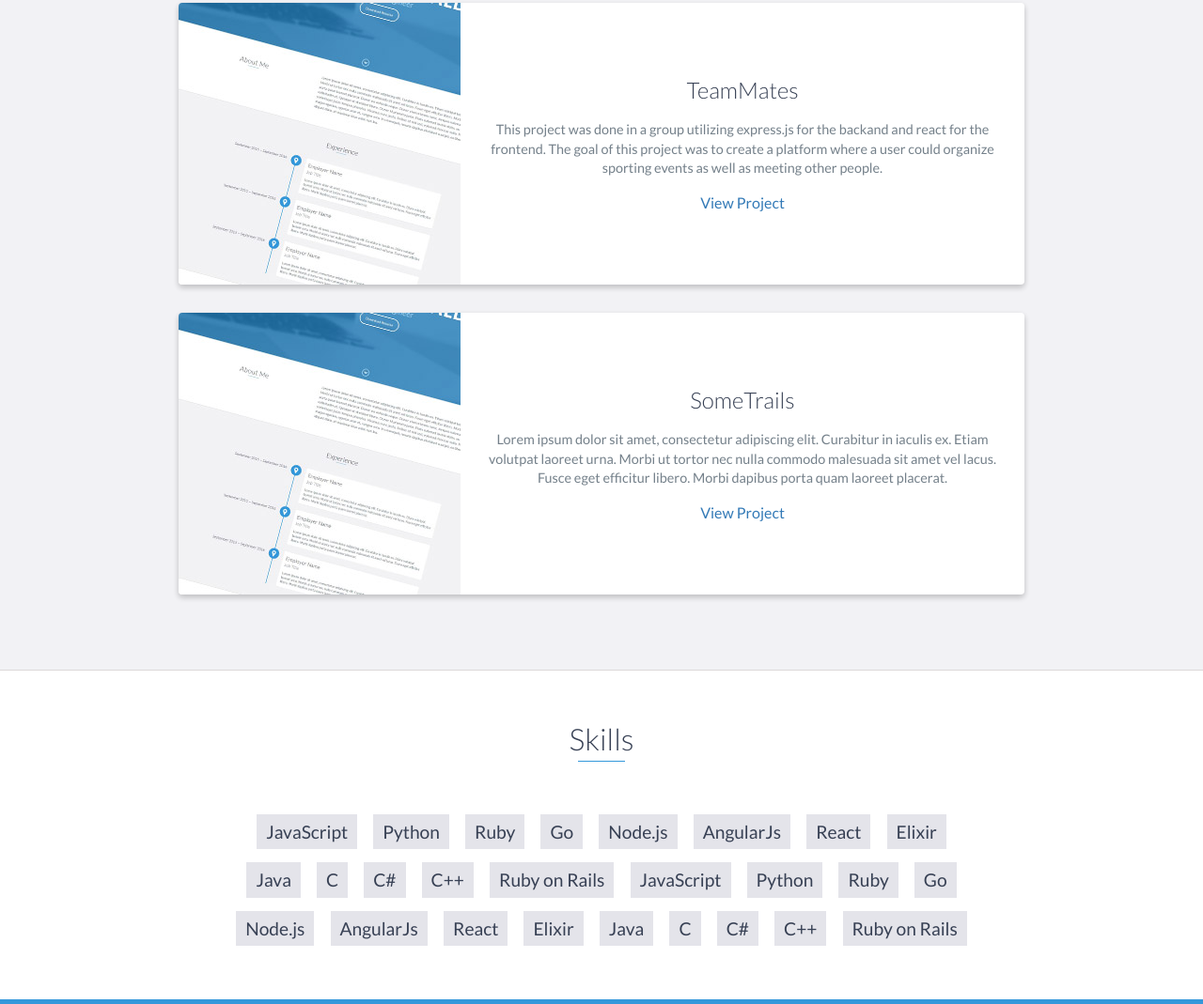
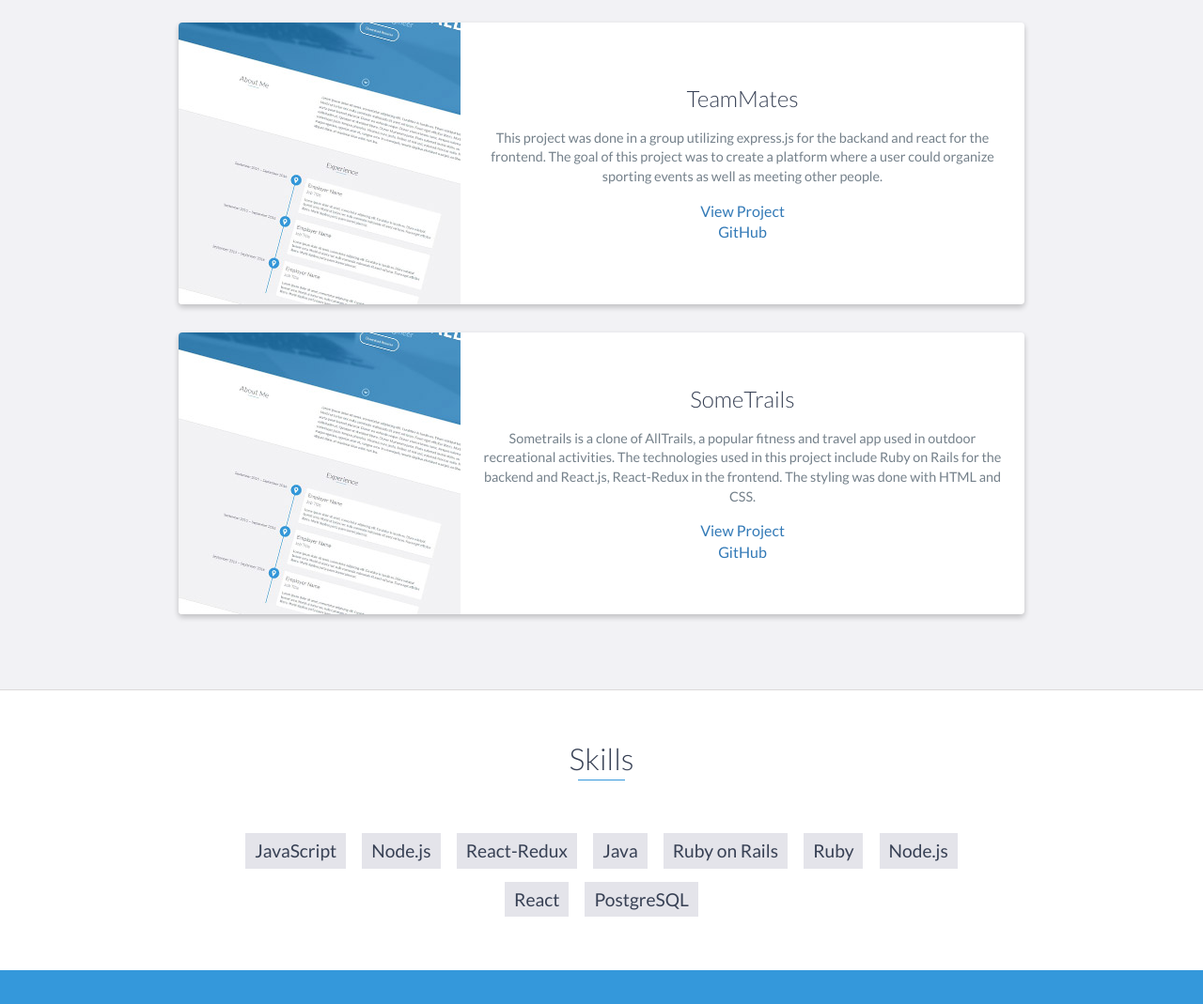
Before and after one commit to erklee/Portfolio, a website: page index.html in a window 1280 px wide. Shown: the part 1863-2932 px from the top of the page at 94% size. Drawn offline with nearby package versions, Linux system fonts and the light colour scheme.

Commit message:
update education

```diff
--- a/index.html
+++ b/index.html
@@ -84,16 +84,17 @@
     <div id="experience" class="background-alt">
         <h2 class="heading">Experience</h2>
         <div id="experience-timeline">
-            <div data-date="September 2015 – September 2016">
+            <div data-date="October 2023 – Present">
                 <h3>FullStack Engineer</h3>
                 <h4></h4>
                 <p>
-                    Lorem ipsum dolor sit amet, consectetur adipiscing elit. Curabitur in iaculis ex. Etiam volutpat laoreet urna. Morbi ut tortor nec nulla commodo malesuada sit amet vel lacus. Fusce eget efficitur libero. Morbi dapibus porta quam laoreet placerat.
+                    As a Full Stack Engineer, I developed secure, dynamic web applications using JavaScript frameworks and techniques. I implemented user authentication systems to safeguard sensitive data, with BCrypt Hashing Function for enhanced security and data integrity. In the frontend, used React Auth Routes, preventing the exposure of plain text passwords and allowing access to user-specific data and features.
                 </p>
+
             </div>
 
             <!-- <div data-date="September 2015 – September 2016">
-                <h3>Employer Name</h3>
+                <h3>Employer Name</h3>¸
                 <h4>Job Title</h4>
                 <p>
                     Lorem ipsum dolor sit amet, consectetur adipiscing elit. Curabitur in iaculis ex. Etiam volutpat laoreet urna. Morbi ut tortor nec nulla commodo malesuada sit amet vel lacus. Fusce eget efficitur libero. Morbi dapibus porta quam laoreet placerat.
@@ -118,7 +119,7 @@
             <span class="education-date">Oct 2023 - Feb 2024</span>
             <h4>16 Week In-Person Full-Time Accelerated Program </h4>
             <p>
-                Completed an intensive
+
             </p>
         </div>
         <!-- End .education-block -->
@@ -157,8 +158,22 @@
                         <p>
                             This project was done in a group utilizing express.js for the backand and react for the frontend. The goal of this project was to create a platform where a user could organize sporting events as well as meeting other people.
                         </p>
-                        <a href="#">View Project</a>
+                        <a href="https://teammates.onrender.com"
+                        aria-label="source code"
+                        class="link link--icon"
+                        target="_blank"
+                        rel="noopener noreferrer">View Project</a>
+                        <div>
+                            <a href="https://github.com/erklee/TeamMates"
+                            aria-label="source code"
+                            class="link link--icon"
+                            target="_blank"
+                            rel="noopener noreferrer">GitHub</a>
+                        </div>
+
                     </div>
+
+                </div>
                     <!-- End .project-info -->
                 </div>
                 <!-- End .project -->
@@ -171,9 +186,21 @@
                     <div class="project-info">
                         <h3>SomeTrails</h3>
                         <p>
-                            Lorem ipsum dolor sit amet, consectetur adipiscing elit. Curabitur in iaculis ex. Etiam volutpat laoreet urna. Morbi ut tortor nec nulla commodo malesuada sit amet vel lacus. Fusce eget efficitur libero. Morbi dapibus porta quam laoreet placerat.
+                            Sometrails is a clone of AllTrails, a popular fitness and travel app used in outdoor recreational activities. The technologies used in this project include Ruby on Rails for the backend and React.js, React-Redux in the frontend. The styling was done with HTML and CSS.
                         </p>
-                        <a href="#">View Project</a>
+                        <a href="https://sometrails-bhz9.onrender.com/"
+                        aria-label="source code"
+                        class="link link--icon"
+                        target="_blank"
+                        rel="noopener noreferrer">View Project</a>
+
+                        <div>
+                            <a href="https://github.com/erklee/SomeTrails?tab=readme-ov-file"
+                            aria-label="source code"
+                            class="link link--icon"
+                            target="_blank"
+                            rel="noopener noreferrer">GitHub</a>
+                        </div>
                     </div>
                     <!-- End .project-info -->
                 </div>
@@ -187,31 +214,14 @@
         <h2 class="heading">Skills</h2>
         <ul>
             <li>JavaScript</li>
-            <li>Python</li>
+            <li>Node.js</li>
+            <li>React-Redux</li>
+            <li>Java</li>
+            <li>Ruby on Rails</li>
             <li>Ruby</li>
-            <li>Go</li>
             <li>Node.js</li>
-            <li>AngularJs</li>
             <li>React</li>
-            <li>Elixir</li>
-            <li>Java</li>
-            <li>C</li>
-            <li>C#</li>
-            <li>C++</li>
-            <li>Ruby on Rails</li>
-            <li>JavaScript</li>
-            <li>Python</li>
-            <li>Ruby</li>
-            <li>Go</li>
-            <li>Node.js</li>
-            <li>AngularJs</li>
-            <li>React</li>
-            <li>Elixir</li>
-            <li>Java</li>
-            <li>C</li>
-            <li>C#</li>
-            <li>C++</li>
-            <li>Ruby on Rails</li>
+            <li>PostgreSQL</li>
         </ul>
     </div>
     <!-- End #skills -->
@@ -219,7 +229,7 @@
     <div id="contact">
         <h2>Get in Touch</h2>
         <div id="contact-form">
-            <form method="POST" action="https://formspree.io/email@email.com">
+            <form method="POST" action="https://formspree.io/f/xkndjpbe">
                 <input type="hidden" name="_subject" value="Contact request from personal website" />
                 <input type="email" name="_replyto" placeholder="Your email" required>
                 <textarea name="message" placeholder="Your message" required></textarea>
@@ -235,7 +245,7 @@
             <div class="row">
                 <div class="col-sm-5 copyright">
                     <p>
-                        Copyright &copy; <span id="current-year">2022</span> YOUR NAME
+                        Copyright &copy; <span id="current-year">2024</span> Eric Lee
                     </p>
                 </div>
                 <div class="col-sm-2 top">
```
